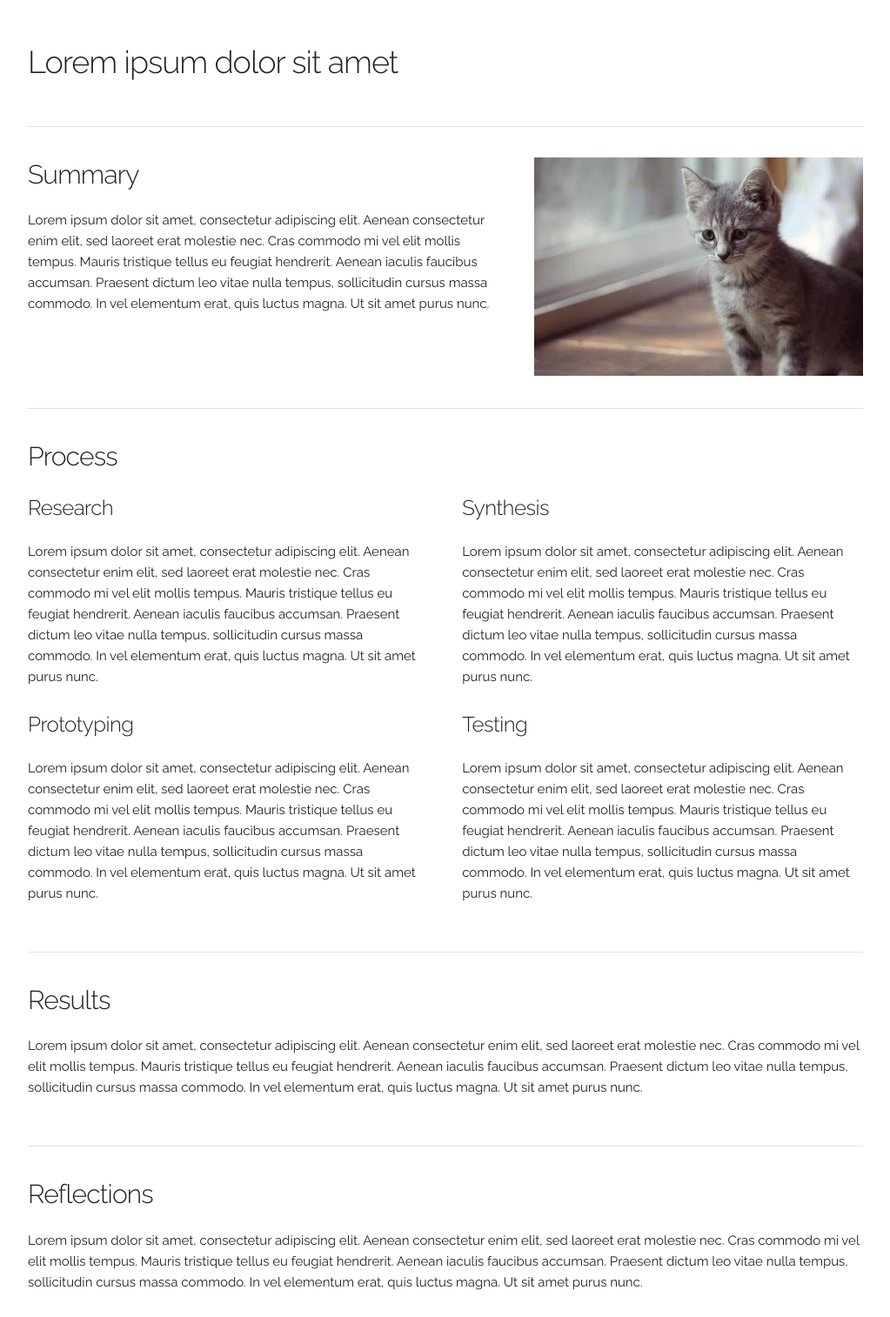
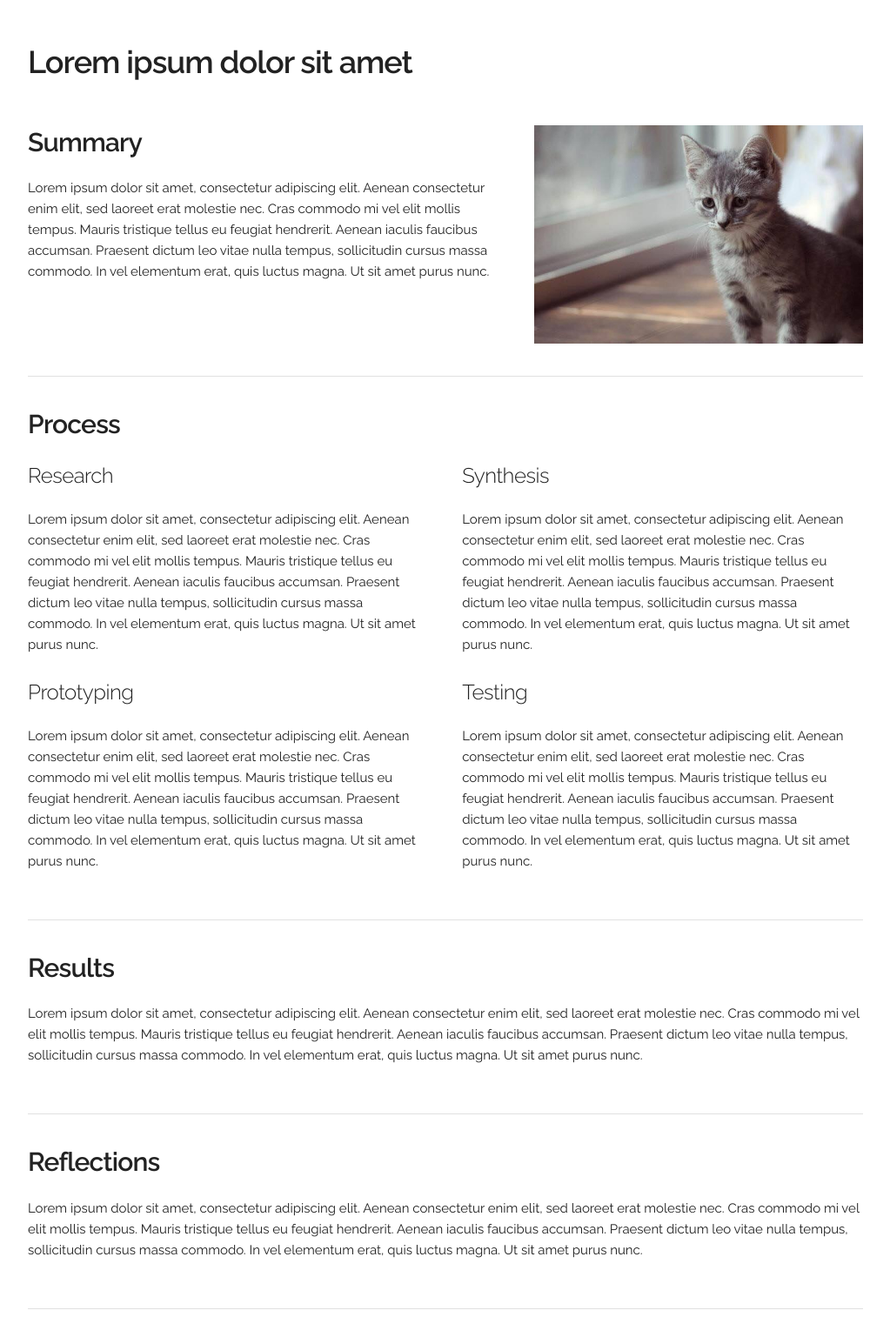
Before and after one commit to tbngo/naturalize-casestudy, a plain HTML site: page index.html in a window 1280 px wide. Shown: the top 1514 px of the page at 87% size, without its empty margins (128-1151 px from the left). Drawn offline with Linux system fonts and the light colour scheme.

Commit message:
some styling changes

```diff
--- a/index.html
+++ b/index.html
@@ -37,14 +37,13 @@
   <div class="container">
 
     <div class="row">
-      <div class="twelve columns" style="margin-top: 5%">
-        <h3>Lorem ipsum dolor sit amet</h3>
+      <div class="twelve columns" style="margin-top: 5%; padding-bottom: 3%">
+        <h3><strong>Lorem ipsum dolor sit amet</strong></h3>
       </div>
     </div>
-    <hr>
     <div class="row">
       <div class="seven columns">
-        <h4>Summary</h4>
+        <h4><strong>Summary</strong></h4>
         <p>Lorem ipsum dolor sit amet, consectetur adipiscing elit. Aenean consectetur enim elit, sed laoreet erat molestie nec. Cras commodo mi vel elit mollis tempus. Mauris tristique tellus eu feugiat hendrerit. Aenean iaculis faucibus accumsan. Praesent dictum leo vitae nulla tempus, sollicitudin cursus massa commodo. In vel elementum erat, quis luctus magna. Ut sit amet purus nunc.</p>
       </div>
       <!-- Visual goes here -->
@@ -57,7 +56,7 @@
 
     <div class="row">
       <div class="twelve columns">
-        <h4>Process</h4>
+        <h4><strong>Process</strong></h4>
       </div>
     </div>
 
@@ -87,7 +86,7 @@
 
     <div class="row">
       <div class="twelve columns">
-        <h4>Results</h4>
+        <h4><strong>Results</strong></h4>
         <p>Lorem ipsum dolor sit amet, consectetur adipiscing elit. Aenean consectetur enim elit, sed laoreet erat molestie nec. Cras commodo mi vel elit mollis tempus. Mauris tristique tellus eu feugiat hendrerit. Aenean iaculis faucibus accumsan. Praesent dictum leo vitae nulla tempus, sollicitudin cursus massa commodo. In vel elementum erat, quis luctus magna. Ut sit amet purus nunc.</p>
       </div>
     </div>
@@ -96,7 +95,7 @@
 
     <div class="row">
       <div class="twelve columns">
-        <h4>Reflections</h4>
+        <h4><strong>Reflections</strong></h4>
         <p>Lorem ipsum dolor sit amet, consectetur adipiscing elit. Aenean consectetur enim elit, sed laoreet erat molestie nec. Cras commodo mi vel elit mollis tempus. Mauris tristique tellus eu feugiat hendrerit. Aenean iaculis faucibus accumsan. Praesent dictum leo vitae nulla tempus, sollicitudin cursus massa commodo. In vel elementum erat, quis luctus magna. Ut sit amet purus nunc.</p>
       </div>
     </div>
@@ -105,14 +104,14 @@
 
     <div class="row">
       <div class="twelve columns">
-        <h4>Acknowledgements</h4>
+        <h4><strong>Acknowledgements</strong></h4>
         <p>Lorem ipsum dolor sit amet, consectetur adipiscing elit. Aenean consectetur enim elit, sed laoreet erat molestie nec. Cras commodo mi vel elit mollis tempus. Mauris tristique tellus eu feugiat hendrerit. Aenean iaculis faucibus accumsan. Praesent dictum leo vitae nulla tempus, sollicitudin cursus massa commodo. In vel elementum erat, quis luctus magna. Ut sit amet purus nunc.</p>
       </div>
     </div>
 
     <div class="row">
       <div class="twelve columns">
-        <h6>Made with <span class="material-icons">favorite</span> by Thế, Nicole, & Pierre</h6>
+        <h6>Made with <span class="material-icons">favorite</span> by Thế, Nicole, & Pierre.</h6>
       </div>
     </div>
 
```
